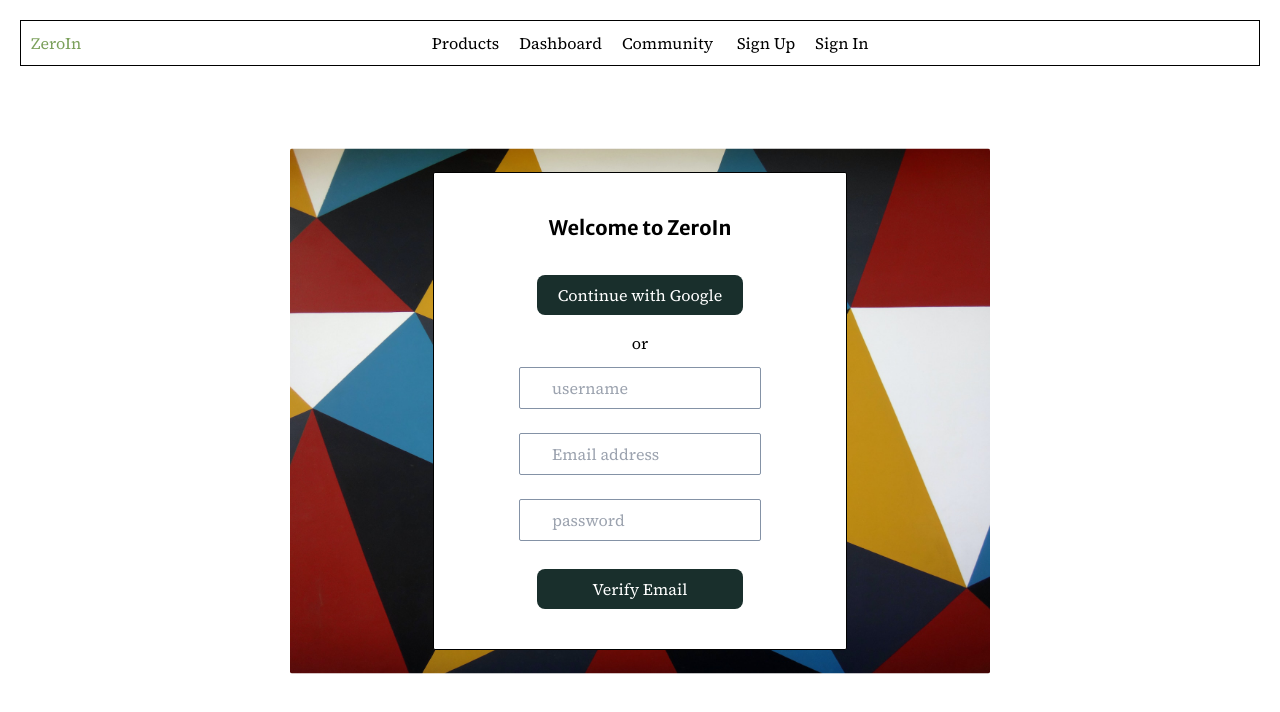
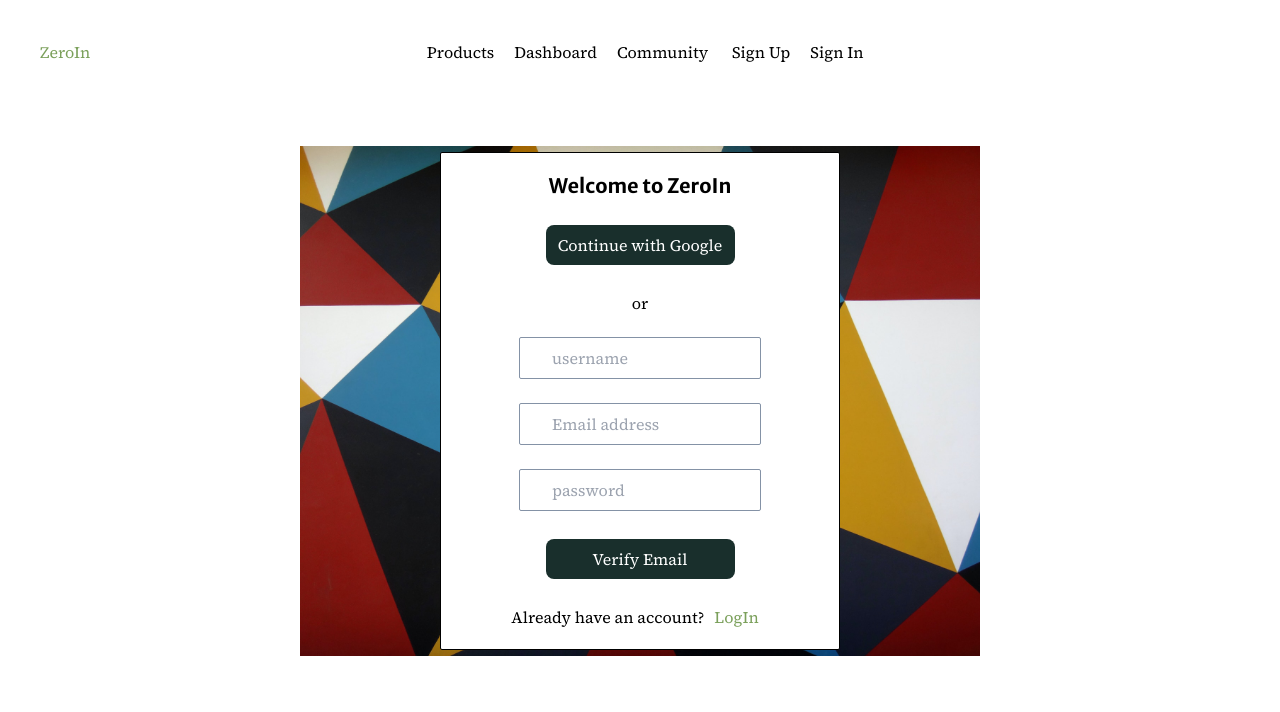
Before and after one commit to suhay/project-zero, a Next.js app: page /signup in a window 1280 px wide. Shown: the top 712 px of the page. Built offline with nearby package versions, Linux system fonts and the light colour scheme.

Commit message:
update nav singin button to user name after log-in

```diff
--- /dev/null
+++ b/app/dashboard/page.tsx
@@ -0,0 +1,23 @@
+import Link from "next/link";
+
+const Dashboard = () => {
+  return (
+    <div className="authContainer">
+      <h2>Welcome, ZeroIn Enthusiast!</h2>
+      <section className="py-10">
+        <div>Category</div>
+        <div>Status</div>
+        <div>Pantry</div>
+      </section>
+
+      <div>
+        Already have an account?
+        <Link href="/signup" className="text-green hover:font-bold">
+          SignUp
+        </Link>
+      </div>
+    </div>
+  );
+};
+
+export default Dashboard;
--- a/app/layout.tsx
+++ b/app/layout.tsx
@@ -8,6 +8,7 @@ import {
 } from "next/font/google";
 
 import Navigation from "@/src/components/navigation";
+import Context from "../src/context/context";
 
 const headerFont = Merriweather_Sans({
   subsets: ["latin"],
@@ -42,8 +43,10 @@ const RootLayout = ({ children }: { children: React.ReactNode }) => {
       className={`${headerFont.variable} ${subheaderFont.variable} ${pFont.variable}`}
     >
       <body>
-        <Navigation />
-        {children}
+        <Context>
+          <Navigation />
+          {children}
+        </Context>
       </body>
     </html>
   );
--- a/app/login/page.tsx
+++ b/app/login/page.tsx
@@ -74,9 +74,17 @@ const LogIn = () => {
           <br />
           <button className="btnDark"> Login </button>
           <br />
-          <Link href="/password" className=" text-gray hover:font-bold">
-            Forgot Password?
-          </Link>
+          <div>
+            <Link href="/password" className=" text-gray hover:font-bold">
+              Forgot Password?
+            </Link>
+          </div>
+          <div>
+            Does not have an account?
+            <Link href="/signup" className="text-green hover:font-bold">
+              SignUp
+            </Link>
+          </div>
         </form>
       </div>
     </div>
--- a/app/profile/page.tsx
+++ b/app/profile/page.tsx
@@ -1,11 +1,14 @@
 "use client";
-import React, { useEffect, useState } from "react";
+import { useEffect, useState, useContext } from "react";
 import { account } from "../../src/utils/appwrite";
 import { useRouter } from "next/navigation";
+import { profileData } from "../../src/context/context";
 
 const Profile = () => {
   const router = useRouter();
   const [userProfile, setUserProfile] = useState("");
+  //state for syncing navbar with logged in user name
+  const { setProfileStatus } = useContext(profileData);
 
   const handleLogout = async () => {
     await account.deleteSession("current");
@@ -19,6 +22,7 @@ const Profile = () => {
         const userData = await account.get();
         console.log("User data:", userData);
         setUserProfile(userData.name);
+        setProfileStatus(userData.name);
         router.push("/profile");
       } catch (error) {
         console.error("Error fetching user data:", error);
@@ -28,14 +32,19 @@ const Profile = () => {
   }, [router]);
 
   return (
-    <>
+    <div className="authContainer relative">
       {userProfile && (
-        <div>
-          <h1>{userProfile ? `Welcome, ${userProfile}!` : "Loading..."}</h1>
-          <button onClick={handleLogout}>Logout</button>
+        <div className="mx-auto py-6">
+          <h2>{userProfile ? `Welcome, ${userProfile}!` : "Loading..."}</h2>
+          <button
+            className="bg-dark text-white rounded-sm py-3 px-6 absolute top-0 right-1"
+            onClick={handleLogout}
+          >
+            Logout
+          </button>
         </div>
       )}
-    </>
+    </div>
   );
 };
 export default Profile;
--- a/app/signup/page.tsx
+++ b/app/signup/page.tsx
@@ -5,6 +5,7 @@ import { account } from "../../src/utils/appwrite";
 import { googleAuth, login, verifyEmail } from "../../src/utils/auth";
 import { useForm, SubmitHandler } from "react-hook-form";
 import AuthBackground from "@/src/components/image/authBackground";
+import Link from "next/link";
 
 type Inputs = {
   email: string;
@@ -58,10 +59,10 @@ const SignUp = () => {
         <div className="relative flex">
           <AuthBackground />
           <form className="formBox z-10" onSubmit={handleSubmit(onSubmit)}>
-            <h2 className="p-4">Welcome to ZeroIn</h2>
+            <h2 className="p-2">Welcome to ZeroIn</h2>
             <button
               type="button"
-              className="m-4 btnDark"
+              className="btnDark"
               onClick={(e) => signWithGoogle(e)}
             >
               Continue with Google
@@ -108,7 +109,12 @@ const SignUp = () => {
             )}
             <br />
             <button className="m-4 btnDark"> Verify Email </button>
-            <br />
+            <div>
+              Already have an account?
+              <Link href="/login" className="text-green hover:font-bold">
+                LogIn
+              </Link>
+            </div>
           </form>
         </div>
       ) : (
--- a/constants/index.ts
+++ b/constants/index.ts
@@ -2,6 +2,6 @@ export const NAV_LINKS = [
   { href: "/products", key: "products", label: "Products" },
   { href: "/dashboard", key: "dashboard", label: "Dashboard" },
   { href: "/community", key: "community ", label: "Community " },
-  { href: "/signup", key: "sign up", label: "Sign Up" },
-  { href: "/login", key: "sign in", label: "Sign In" },
+  { href: "/signup", key: "signup", label: "Sign Up" },
+  { href: "/login", key: "signin", label: "Sign In" },
 ];
--- a/src/components/navigation/index.tsx
+++ b/src/components/navigation/index.tsx
@@ -1,9 +1,10 @@
 "use client";
-import React, { useState } from "react";
+import React, { useState, useContext } from "react";
 import Logo from "./navbar/Logo";
 import Sidebar from "./sidebar/sidebar";
 import Navbar from "./navbar/index";
 import { useResize } from "@/src/utils/resize";
+import { profileData } from "../../context/context";
 
 const Navigation = () => {
   const [isShown, setIsShown] = useState(false);
@@ -11,13 +12,14 @@ const Navigation = () => {
   const toggle = () => {
     setIsShown(!isShown);
   };
+  const { profileStatus } = useContext(profileData);
 
   return (
-    <nav className="border flexBetween">
+    <nav className="flexBetween sticky top-0">
       <Logo />
 
       <ul className="">
-        <Navbar hideNavbar={hideNavbar} />
+        <Navbar hideNavbar={hideNavbar} profileStatus={profileStatus} />
       </ul>
 
       <div className="mr-10">
--- a/src/components/navigation/navbar/index.tsx
+++ b/src/components/navigation/navbar/index.tsx
@@ -3,9 +3,11 @@ import Link from "next/link";
 import { NAV_LINKS } from "@/constants";
 interface NavbarProps {
   hideNavbar: boolean;
+  profileStatus: string;
 }
 
-const Navbar: React.FC<NavbarProps> = ({ hideNavbar }) => {
+const Navbar: React.FC<NavbarProps> = ({ hideNavbar, profileStatus }) => {
+  console.log("in Navbar profileStatus?", profileStatus);
   return (
     <div
       className={`border-red ${
@@ -13,7 +15,12 @@ const Navbar: React.FC<NavbarProps> = ({ hideNavbar }) => {
       }`}
       data-testid="navbar"
     >
-      {NAV_LINKS.map((link) => (
+      {NAV_LINKS.map((link) =>
+        profileStatus && link.key === "signin" ? (
+          <Link className="userNameNav" href={link.href} key={profileStatus}>
+            {profileStatus}
+          </Link>
+        ) : (
           <Link
             href={link.href}
             key={link.key}
@@ -21,7 +28,8 @@ const Navbar: React.FC<NavbarProps> = ({ hideNavbar }) => {
           >
             {link.label}
           </Link>
-      ))}
+        ),
+      )}
     </div>
   );
 };
--- /dev/null
+++ b/src/context/context.js
@@ -0,0 +1,21 @@
+"use client";
+import { createContext, useState } from "react";
+
+export const profileData = createContext({
+  profileStatus: "",
+  setProfileStatus: (status) => {
+    console.log("in context status", status);
+  },
+});
+
+const Context = ({ children }) => {
+  const [profileStatus, setProfileStatus] = useState("");
+
+  return (
+    <profileData.Provider value={{ profileStatus, setProfileStatus }}>
+      {children}
+    </profileData.Provider>
+  );
+};
+
+export default Context;
--- a/styles/globals.css
+++ b/styles/globals.css
@@ -3,7 +3,7 @@
 @tailwind utilities;
 
 * {
-  margin: 10px;
+  padding: 10px;
   box-sizing: border-box;
 }
 
@@ -58,11 +58,11 @@ h5 {
   }
 
   .btnDark {
-    @apply bg-dark border-none w-2/4 rounded-lg p-2 my-4 text-white hover:bg-dark;
+    @apply bg-dark border-none w-2/4 rounded-lg py-2 my-4 text-white hover:bg-dark;
   }
 
   .authContainer {
-    @apply border-gray mx-auto my-24 text-center;
+    @apply border-gray mx-auto my-12 text-center;
   }
 
   .authInputBox {
@@ -70,6 +70,10 @@ h5 {
   }
 
   .formBox {
-    @apply border rounded-sm w-1/3 mx-auto py-6 bg-white;
+    @apply border rounded-sm w-1/3 mx-auto bg-white;
+  }
+
+  .userNameNav {
+    @apply bg-dark text-white rounded-full;
   }
 }
```
Lines whose indentation alone changed are shown as unchanged.
